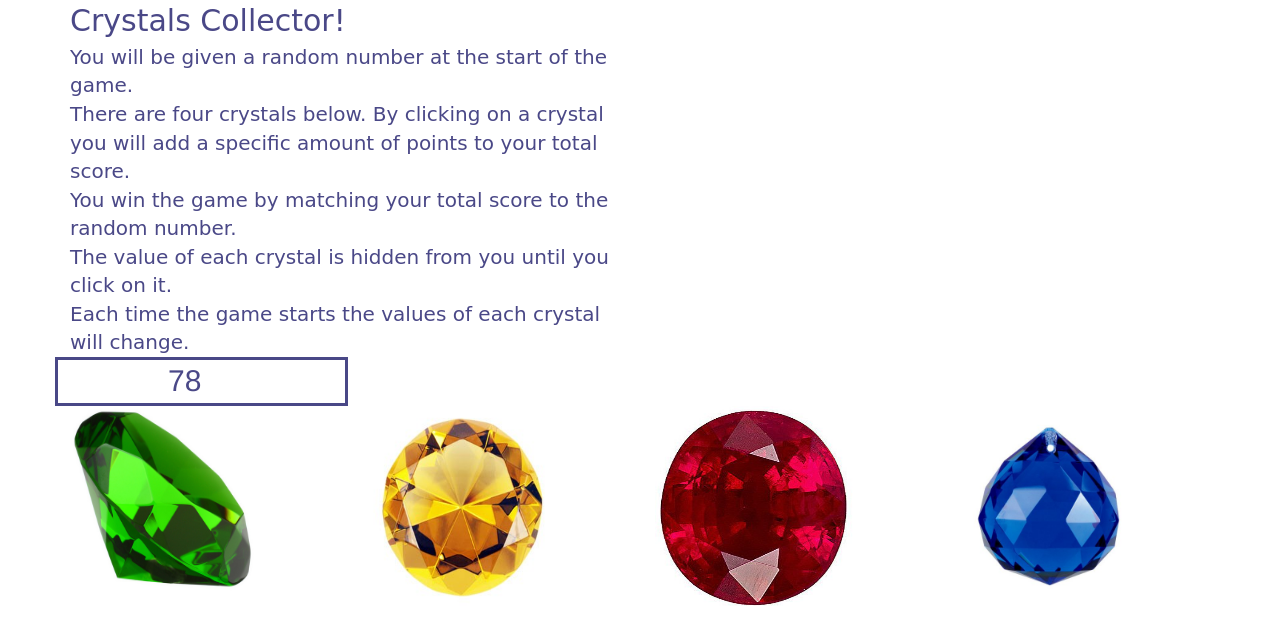
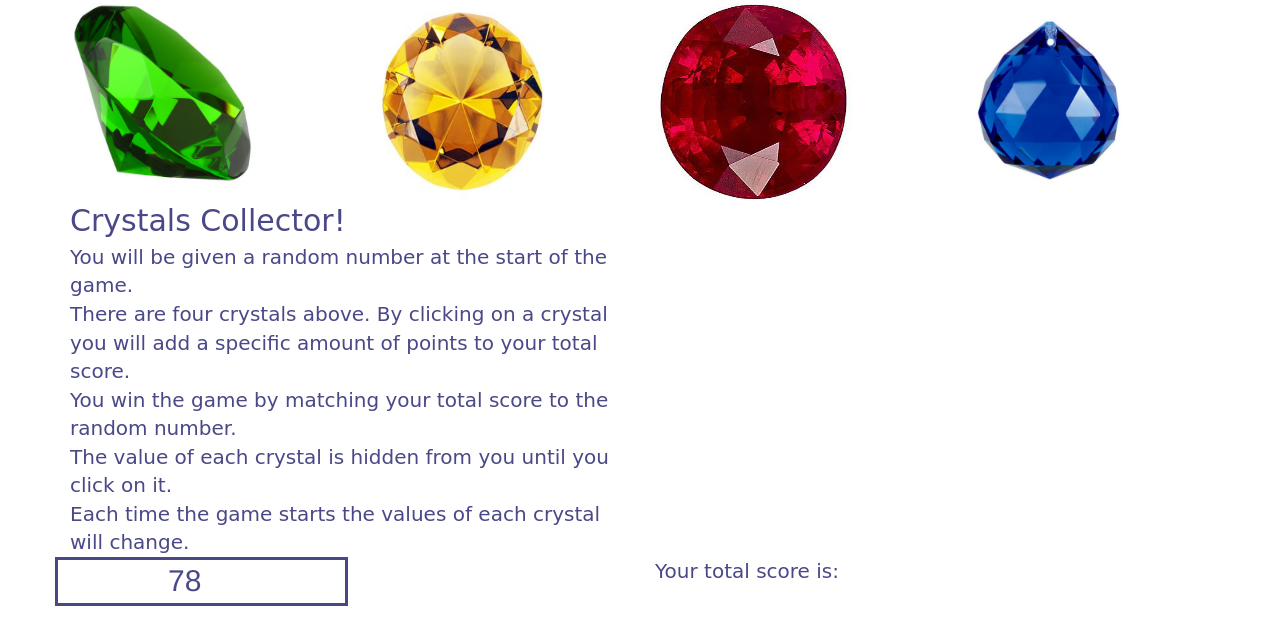
Before and after one commit to peterjuff/Crystals-Collector, a plain HTML site: page index.html in a window 1280 px wide. Drawn offline with nearby package versions, Linux system fonts and the light colour scheme; a web font is replaced by a local one.

Commit message:
layout update

```diff
--- a/assets/javascript/game.js
+++ b/assets/javascript/game.js
@@ -40,7 +40,7 @@ function start() {
     crystals.red.value = Math.floor((Math.random() * 12) + 1);
     crystals.blue.value = Math.floor((Math.random() * 12) + 1);
 
-    $("#totalScore").html(totalScore);
+    $("#totalScore").text("Your total score is: " + totalScore);
 };
 
 //starts game
--- a/index.html
+++ b/index.html
@@ -13,31 +13,6 @@
 <body>
     <div class="container">
         <div class="row">
-            <div class="col-md-4" id="title">
-                Crystals Collector!
-            </div>
-            <div class="col-md-4"></div>
-            <div class="col-md-4"></div>
-        </div>
-
-        <div class="row">
-            <div class="col-md-6" id="words">
-                You will be given a random number at the start of the game. <br> There are four crystals
-                below. By clicking on a crystal you will add a specific amount of points to your total score. <br>
-                You win the game by matching your total score to the random number. <br> The value of each crystal is
-                hidden from you until you click on it. <br> Each time the game starts the values of each crystal
-                will change.
-            </div>
-             <div class="col-md-6"></div>
-        </div>
-
-        <div class="row">
-            <div class="col-md-3" id="randNumb">
-            </div>
-            <div class="col-md-9"></div>
-        </div>
-
-        <div class="row">
             <div class="col-md-3">
                 <img id="green" src="assets/images/green.jpg" alt="emerald"></div>
             <div class="col-md-3">
@@ -49,7 +24,32 @@
         </div>
 
         <div class="row">
-            <div class="col-md-4" id="totalScore"></div>
+            <div class="col-md-4" id="title">
+                Crystals Collector!
+            </div>
+            <div class="col-md-4"></div>
+            <div class="col-md-4"></div>
+        </div>
+
+        <div class="row">
+            <div class="col-md-6" id="words">
+                You will be given a random number at the start of the game. <br> There are four crystals
+                above. By clicking on a crystal you will add a specific amount of points to your total score. <br>
+                You win the game by matching your total score to the random number. <br> The value of each crystal is
+                hidden from you until you click on it. <br> Each time the game starts the values of each crystal
+                will change.
+            </div>
+             <div class="col-md-6"></div>
+        </div>
+
+        <div class="row">
+            <div class="col-md-3" id="randNumb"></div>
+            <div class="col-md-3"></div>
+            <div class="col-md-3" id="totalScore"></div>
+        </div>
+
+        <div class="row">
+            <div class="col-md-4"></div>
             <div class="col-md-4" id="wins"></div>
             <div class="col-md-4" id="losses"></div>
         </div>
```
